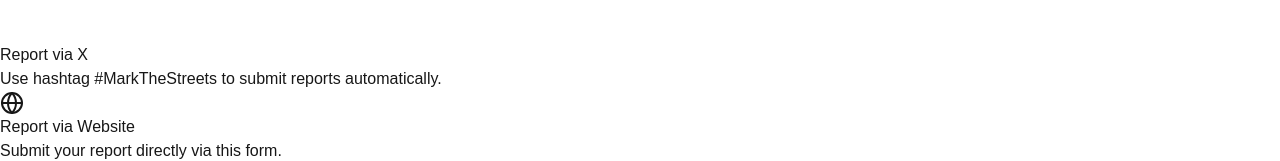
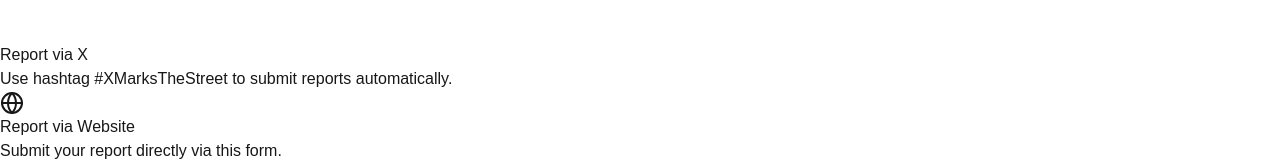
Before and after one commit to risalstrr/test-deploy, a Next.js app: page /report in a window 1280 px wide. Shown: the part 1477-1638 px from the top of the page. Built offline with nearby package versions, Linux system fonts and the light colour scheme.

Commit message:
fix:fix error

```diff
--- a/src/pages/report/index.tsx
+++ b/src/pages/report/index.tsx
@@ -403,7 +403,7 @@ export default function Report() {
                     <p className="text-sm mt-1">
                       Use hashtag{" "}
                       <span className="text-blue-500 font-medium">
-                        #MarkTheStreets
+                        #XMarksTheStreet
                       </span>{" "}
                       to submit reports automatically.
                     </p>
```
